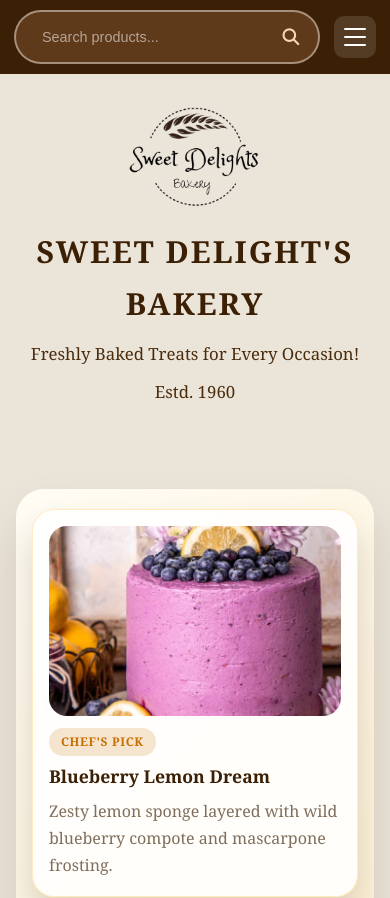
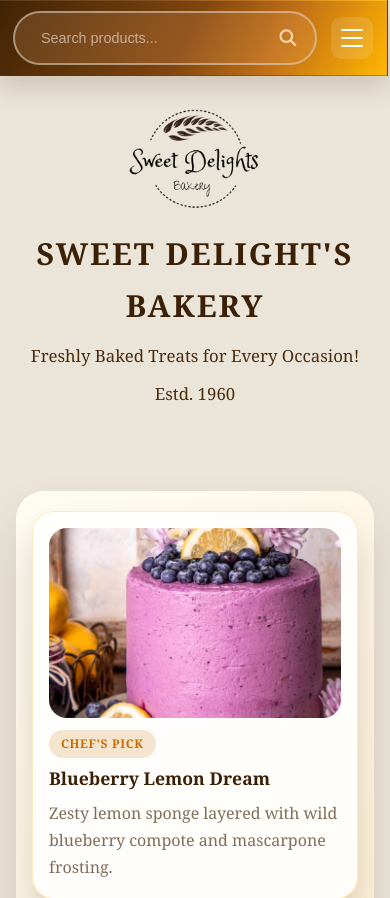
Before and after one commit to SamirShaikh03/bakery-web, a plain HTML site: page index.html in a window 390 px wide. Shown: the top 898 px of the page. Drawn offline with Linux system fonts and the light colour scheme.

Commit message:
modified:   css/bakery.css

```diff
--- a/css/bakery.css
+++ b/css/bakery.css
@@ -1,4 +1,4 @@
-       * {
+* {
             box-sizing: border-box;
         }
         body {
@@ -37,7 +37,6 @@
             text-align: center;
         }
         nav {
-            background-color: #3c2005;
             position: sticky;
             top: 0;
             z-index: 100;
@@ -47,10 +46,22 @@
             align-items: center;
             width: 100vw;
             gap: 12px 24px;
+            margin-left: -2px;
             padding: 12px clamp(16px, 4vw, 32px);
-        }
-
-        nav a {
+            background: linear-gradient(118deg,
+                rgba(60, 32, 5, 0.98) 10%,
+                rgba(122, 62, 13, 0.96) 48%,
+                rgba(191, 107, 21, 0.95) 72%,
+                rgba(255, 179, 0, 0.92) 100%);
+            border-bottom: 1px solid rgba(122, 62, 13, 0.35);
+            box-shadow: 0 14px 32px rgba(60, 32, 5, 0.18);
+            backdrop-filter: blur(7px) saturate(3520%);
+            -webkit-backdrop-filter: blur(2px) saturate(520%);
+            background-color: rgba(255, 255, 255, 0.06);
+            border: 1px solid rgba(255, 255, 255, 0.08);
+            transition: box-shadow 220ms ease, transform 200ms ease;
+            }
+            nav a {
             color: #fff;
             text-decoration: none;
             font-weight: 600;
@@ -1495,7 +1506,14 @@
         align-items: center;
         gap: 12px;
         width: 100%;
-        padding: 12px 16px;
+        padding: 10px 16px;
+        background: linear-gradient(118deg,
+            rgba(60, 32, 5, 0.98) 0%,
+            rgba(122, 62, 13, 0.96) 48%,
+            rgba(191, 107, 21, 0.95) 72%,
+            rgba(255, 179, 0, 0.92) 100%);
+        border-bottom: 1px solid rgba(122, 62, 13, 0.32);
+        box-shadow: 0 12px 26px rgba(60, 32, 5, 0.16);
     }
 
     nav > a {
@@ -1597,7 +1615,7 @@
     .mobile-menu__overlay {
         position: absolute;
         inset: 0;
-        background: rgba(34, 24, 12, 0.55);
+        background: transparent;
         opacity: 0;
         transition: opacity 0.28s ease;
     }
```
